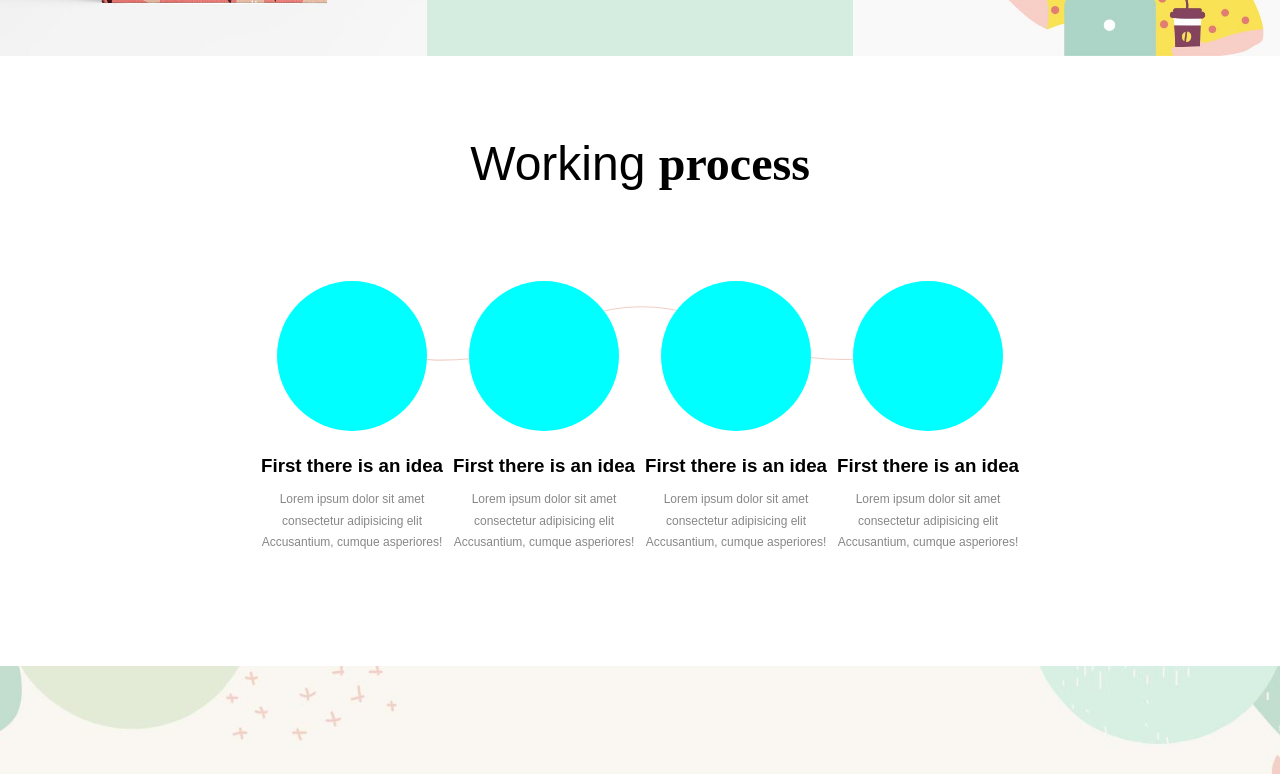
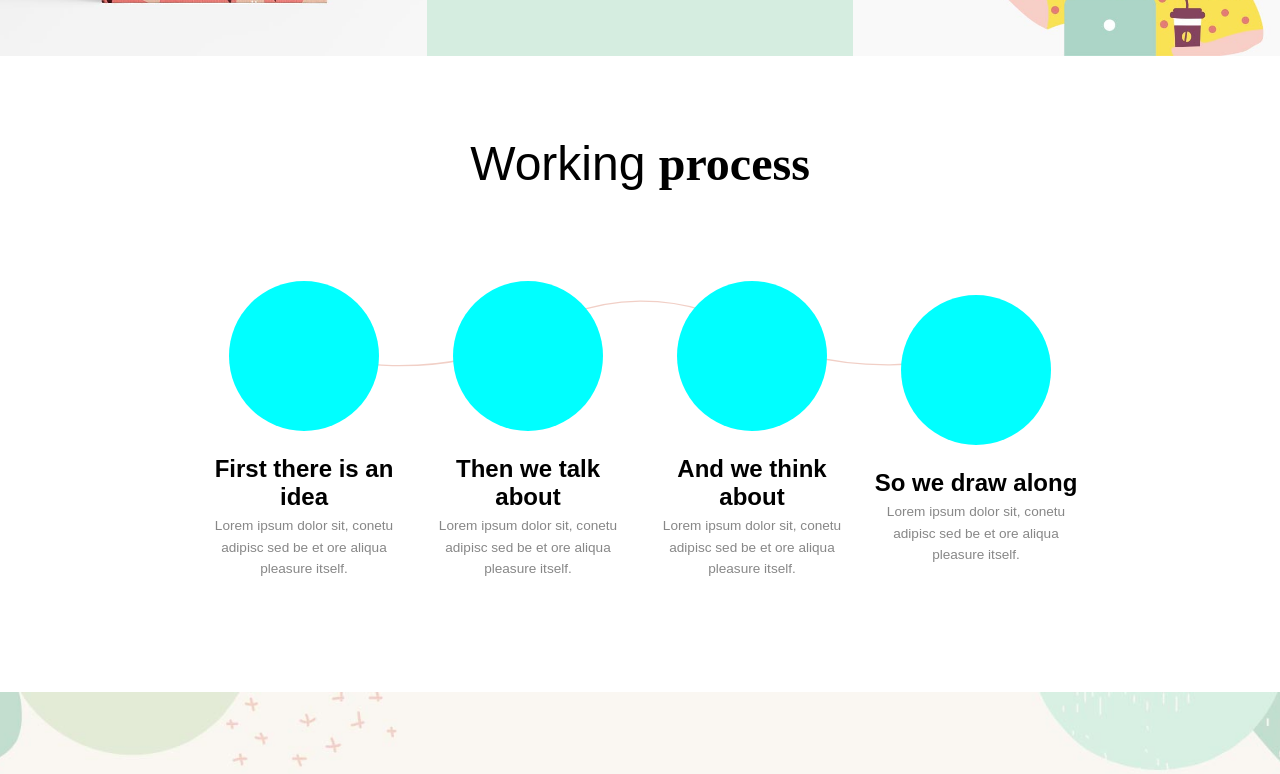
Before and after one commit to StefaniaSgreva/proj-html-vuejs, a Vue app: page / in a window 1280 px wide. Shown: the part 1580-2354 px from the top of the page. Built offline with nearby package versions, Linux system fonts and the light colour scheme; a web font is replaced by a local one.

Commit message:
added 'working process' dynamic cards

```diff
--- a/src/assets/styles/main.scss
+++ b/src/assets/styles/main.scss
@@ -32,6 +32,15 @@ h2{
     font-size: 3rem;
     font-weight: lighter;
 }
+h3{
+    font-size: 1.5rem;
+    font-weight: 600;
+    margin-bottom: .25rem;
+}
+p{
+    color: $text-color-gray;
+    line-height: 1.6;
+}
 img{
     max-width: 100%;
 }
@@ -44,7 +53,7 @@ ul{
     }
 }
 .container{
-    width: 60%;
+    width: 70%;
     margin: 0 auto;
     // border: 1px solid red;
 }
--- a/src/components/AppHeader.vue
+++ b/src/components/AppHeader.vue
@@ -51,12 +51,17 @@ header{
                 text-transform: uppercase;
                 margin-left: 2.5rem;
                 letter-spacing: .10rem;
+                // border: 1px solid red;
+
 
                 &.active,
                 &:hover{
                     // border: 1px solid red;
-                    border-bottom: 4px solid $bg-color-pink;
+                    // border-bottom: 4px solid $bg-color-pink;
                     // padding: 0 3px;
+                    border-bottom-width:0.4em;
+                    border-bottom-style:solid;
+                    border-bottom-color:$bg-color-pink;
                 }
             }
     }
--- a/src/components/AppWorkingProcess.vue
+++ b/src/components/AppWorkingProcess.vue
@@ -7,26 +7,12 @@
                     <svg xmlns="http://www.w3.org/2000/svg" width="fit-content" height="126" viewBox="0 0 1095.3 126"><path d="M2.3 58s70 50.4 177 52c101.5 1.5 145.1-20.7 170-31.8 5.9-2.6 38.9-20.5 38.9-20.5 3.8-2.8 72.7-43.4 159.4-43.7s132.1 29.3 162.3 45.4c0 0 26.6 14.5 36.7 19.3 2.9 1.4 64.7 29.3 169.7 30.3s166-46.3 178-50" fill="none" stroke-width="2" stroke="#f1cfc6"/></svg>
                 </div>
                 <div class="row">
-                    <div class="coll">
+                    <ProcessComponent v-for="(item,index) in workProcess" :key="index" :obj="item"/>
+                    <!-- <div class="coll">
                         <div class="img"></div>
                         <h3>First there is an idea</h3>
                         <p>Lorem ipsum dolor sit amet consectetur adipisicing elit Accusantium, cumque asperiores!</p>
-                    </div>
-                    <div class="coll">
-                        <div class="img"></div>
-                        <h3>First there is an idea</h3>
-                        <p>Lorem ipsum dolor sit amet consectetur adipisicing elit Accusantium, cumque asperiores!</p>
-                    </div>
-                    <div class="coll">
-                        <div class="img"></div>
-                        <h3>First there is an idea</h3>
-                        <p>Lorem ipsum dolor sit amet consectetur adipisicing elit Accusantium, cumque asperiores!</p>
-                    </div>
-                    <div class="coll">
-                        <div class="img"></div>
-                        <h3>First there is an idea</h3>
-                        <p>Lorem ipsum dolor sit amet consectetur adipisicing elit Accusantium, cumque asperiores!</p>
-                    </div>
+                    </div> -->
                 </div>
             </div>
         </div>
@@ -34,9 +20,18 @@
 </template>
 
 <script>
+import {process} from '../data/arrays';
+import ProcessComponent from './ProcessComponent.vue';
+
     export default {
-        name: 'AppWorkingProcess'
-    }
+    name: "AppWorkingProcess",
+    components: { ProcessComponent },
+    data(){
+            return {
+                workProcess: process,
+            }
+        }
+}
 </script>
 
 <style lang="scss" scoped>
@@ -57,35 +52,10 @@
             }
 
             .row{
-            width: 100%;
-            @include dflex-center;
-            margin-top: -11rem;
-
-
-            .coll{
-                flex-basis: calc(100% / 4);
-                padding: 2rem 0;
-
-                .img{
-                    background-color: aqua;
-                    width: 150px;
-                    height: 150px;
-                    border-radius: 50%;
-                    margin: 1.5rem auto;
-                }
-
-                h3{
-                    font-weight: 600;
-                    margin-bottom: .75rem;
-                }
-
-                p{
-                    font-size: .75rem;
-                    color: $text-color-gray;
-                    line-height: 1.8;
-                }
+                width: 100%;
+                @include dflex-center;
+                margin-top: -11rem;
             }
-        }
         }
 
     }
--- /dev/null
+++ b/src/components/ProcessComponent.vue
@@ -0,0 +1,38 @@
+<template>
+    <div class="col">
+        <div class="img"></div>
+        <h3>{{obj.title}}</h3>
+        <p>{{obj.text}}</p>
+    </div>
+</template>
+
+<script>
+    export default {
+        name: 'ProcessComponent',
+        props:[
+
+            'obj'
+        ]
+    }
+</script>
+
+<style lang="scss" scoped>
+.col{
+    flex-basis: calc(100% / 4);
+    padding: 2rem .25rem;
+
+        .img{
+            background-color: aqua;
+            width: 150px;
+            height: 150px;
+            border-radius: 50%;
+            margin: 1.5rem auto;
+        }
+
+        p{
+            font-size: .85rem;
+        }
+
+}
+
+</style>
--- a/src/data/arrays.js
+++ b/src/data/arrays.js
@@ -60,22 +60,22 @@ const footerMenu = [
 const process = [
     {
         src: "../assets/images/",
-        titol: "First there is an idea",
+        title: "First there is an idea",
         text: "Lorem ipsum dolor sit, conetu adipisc sed be et ore aliqua pleasure itself.",
     },
     {
         src: "../assets/images/",
-        titol: "Then we talk about",
+        title: "Then we talk about",
         text: "Lorem ipsum dolor sit, conetu adipisc sed be et ore aliqua pleasure itself.",
     },
     {
         src: "../assets/images/",
-        titol: "And we think about",
+        title: "And we think about",
         text: "Lorem ipsum dolor sit, conetu adipisc sed be et ore aliqua pleasure itself.",
     },
     {
         src: "../assets/images/",
-        titol: "So we draw along",
+        title: "So we draw along",
         text: "Lorem ipsum dolor sit, conetu adipisc sed be et ore aliqua pleasure itself.",
     }
 ];
```
